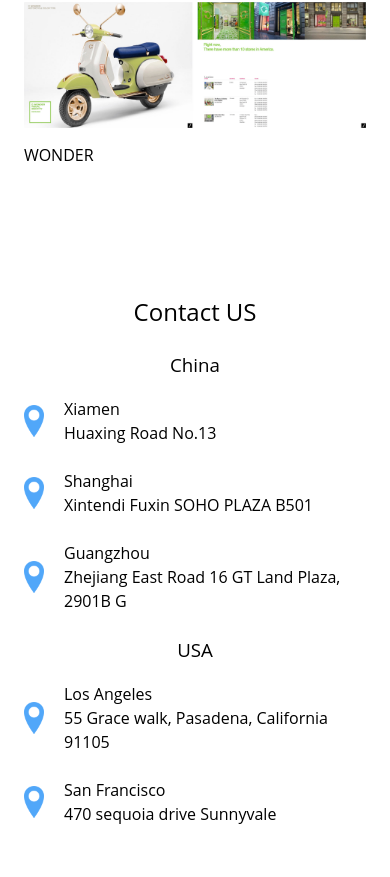
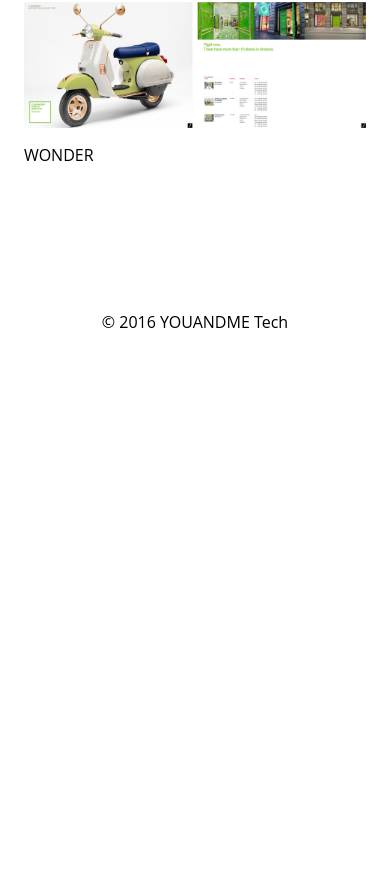
Before and after one commit to Sumi-Interactive/YOUANDME, a website: page src/works.html in a window 390 px wide. Shown: the part 6450-7327 px from the top of the page. After the commit the page ends 6831 px from the top, so only its background shows below. Drawn offline with Linux system fonts and the light colour scheme; files whose address does not match are found by name.

Commit message:
add footer

```diff
--- a/src/css/components/component.mobile.css
+++ b/src/css/components/component.mobile.css
@@ -206,6 +206,18 @@ header a.active {
   color: $c-lite-text;
 }
 
+.contact a {
+  color: #51a7f9;
+}
+
+/* ================ Footer =============== */
+footer {
+  background: $c-lite-gray;
+  text-align: center;
+  padding: 40px 0;
+  font-size: $fs-small;
+  color: $c-lite-text;
+}
 
 /* Workspage */
 
@@ -272,3 +284,7 @@ header a.active {
   font-size: $fs-small;
   font-weight: normal;
 }
+
+/* ================ Footer =============== */
+footer {
+}
--- a/src/works.html
+++ b/src/works.html
@@ -206,40 +206,10 @@
       </div>
     </section>
 
-    <!-- contact -->
-    <section class="contact" id="contact">
-      <div class="inner">
-        <h2>Contact US</h2>
-        <div class="Grid">
-          <div class="Cell -6of12">
-            <h3>China</h3>
-            <div class="address">
-              <strong>Xiamen</strong>
-              <span>Huaxing Road No.13</span>
-            </div>
-            <div class="address">
-              <strong>Shanghai</strong>
-              <span>Xintendi Fuxin SOHO PLAZA B501</span>
-            </div>
-            <div class="address">
-              <strong>Guangzhou</strong>
-              <span>Zhejiang East Road 16 GT Land Plaza, 2901B G</span>
-            </div>
-          </div>
-          <div class="Cell -6of12">
-            <h3>USA</h3>
-            <div class="address">
-              <strong>Los Angeles</strong>
-              <span>55 Grace walk, Pasadena, California 91105</span>
-            </div>
-            <div class="address">
-              <strong>San Francisco</strong>
-              <span>470 sequoia drive Sunnyvale</span>
-            </div>
-          </div>
-        </div>
-      </div>
-    </section>
+    <footer>
+      &copy; 2016 YOUANDME Tech
+    </footer>
+
   </div>
   <script src="js/main.js"></script>
 </body>
```
Also changed, not shown: src/index.html (+15 -0 lines).
